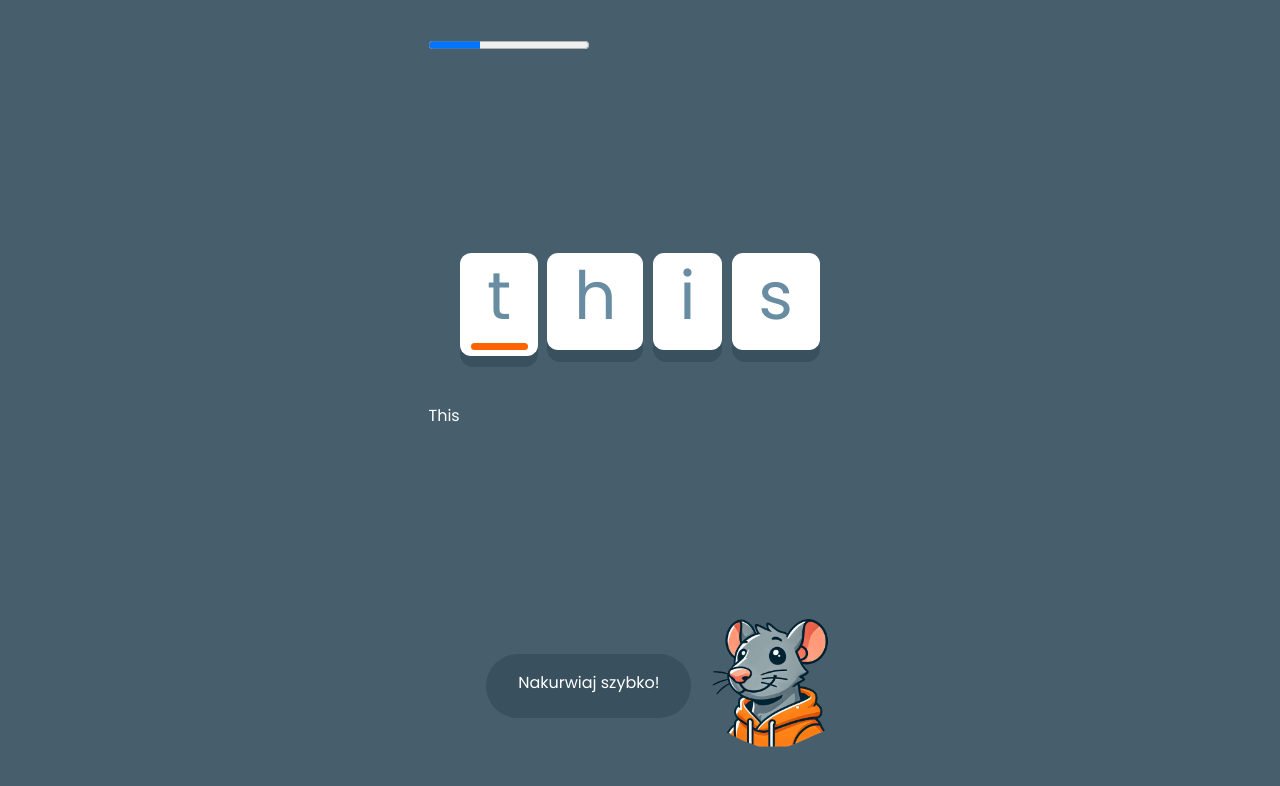
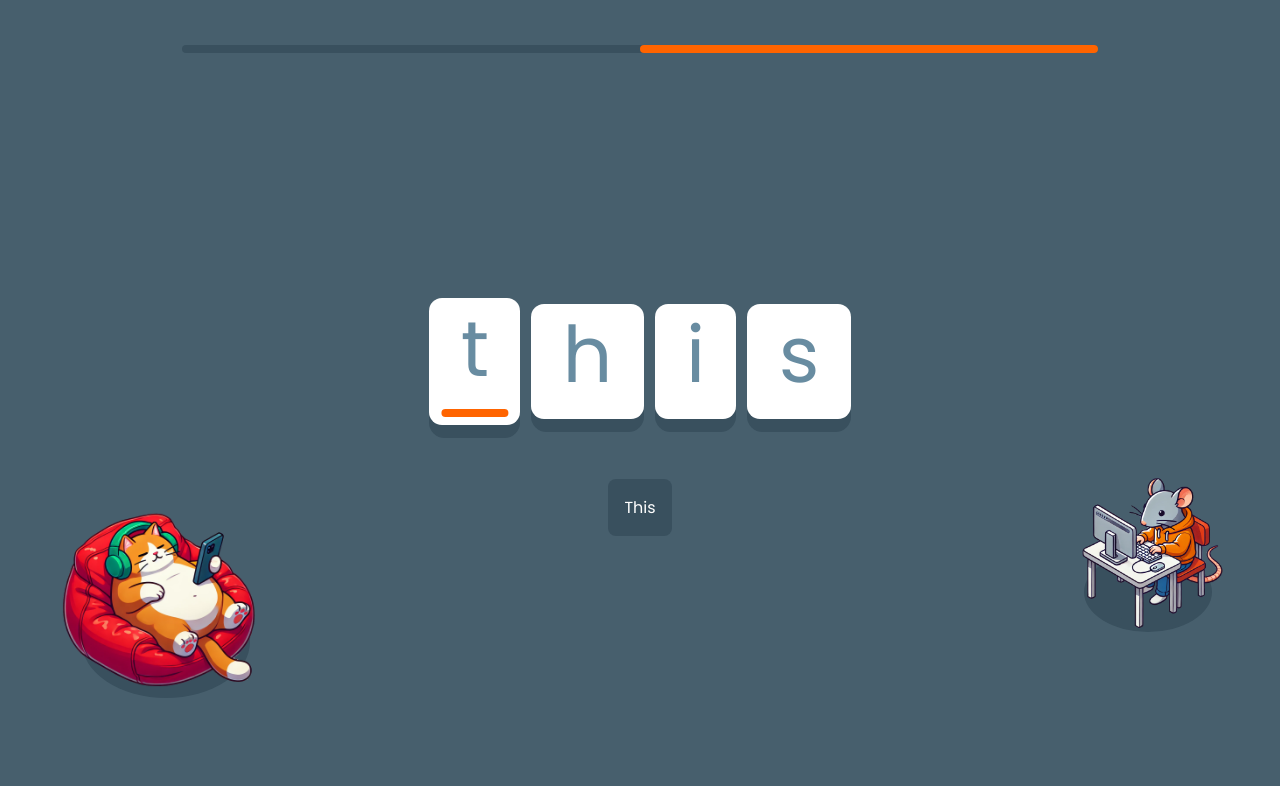
Before and after one commit to ylfe-dev/CorpAcademy, a React (Vite) app in the folder frontend/: page /game in a window 1280 px wide. Shown: the top 786 px of the page. Built offline with nearby package versions, Linux system fonts and the light colour scheme.

Commit message:
coś zrobiłem, nie wiem co

```diff
--- a/frontend/src/components/Hint/hint.scss
+++ b/frontend/src/components/Hint/hint.scss
@@ -6,6 +6,7 @@
     box-sizing:border-box;
     align-items: center;
     justify-items: start;
+    z-index: 999;
 
     &--reverse {
         grid-template-columns:  1fr auto;
--- a/frontend/src/components/LetterBox/letter-box.scss
+++ b/frontend/src/components/LetterBox/letter-box.scss
@@ -4,9 +4,11 @@
     color: $black;
     position: relative;
     transition: all .2s;
+    box-sizing: border-box;
 
     &.wrong {
         animation: wrong .5s forwards;
+        background-color: $red;
     }
 
     &__inner {
@@ -32,19 +34,18 @@
     }
     &--active{
         color: $gray;
-        aspect-ratio: 0.8/1;
 
             &::after{
                 content: "";
                 display: block;
                 position: absolute;
                 bottom:15%;
-                left:14%;
-                width: 74%;
+                left:50%;
+                transform: translateX(-50%);
                 height: 6%;
                 border-radius:50px;
                 background-color: $primary;
-                animation: scalein .1s forwards ;
+                animation: scalein .5s forwards;
             }
 
 
@@ -61,12 +62,13 @@
 }
 
 @keyframes scalein {
-    from{ transform: scale(0);}
-    to{transform: scale(1);}
+    from{ width: 0;}
+    to{ width: 74%; }
 }
 
 @keyframes wrong {
-    0%{ transform: rotate(-20deg);}
+    0%{ transform: rotate(0deg);}
+    33%{ transform: rotate(-20deg);}
     66%{ transform: rotate(20deg);}
     100%{transform: srotate(0deg);}
 }
--- a/frontend/src/components/LetterBox/letterBox.jsx
+++ b/frontend/src/components/LetterBox/letterBox.jsx
@@ -2,7 +2,7 @@ import { useEffect, useState } from 'react';
 import './letter-box.scss'
 
 function LetterBox ({letter, writable, written, cqSize, state}){
-    const bottomPaddingRatio = state == "active" ? 4 : 6;
+    const bottomPaddingRatio = state == "active" ? 3 : 6;
 
 
     const letter_container_style = {
--- a/frontend/src/components/LetterBoxInput/letter-box-input.scss
+++ b/frontend/src/components/LetterBoxInput/letter-box-input.scss
@@ -1,6 +1,7 @@
 .letter-box-input {
     width:100%;
     overflow: hidden;
+    z-index: 999;
 
     label {
         display: block;
@@ -12,6 +13,10 @@
         .word {
             margin-block: 1%;
             display: inline-block;
+            flex-wrap: wrap;
+            display: flex;
+            justify-content: center;
+            align-items: center;
         }
 
         &+input {
--- a/frontend/src/components/LetterBoxInput/letterBoxInput.jsx
+++ b/frontend/src/components/LetterBoxInput/letterBoxInput.jsx
@@ -6,7 +6,7 @@ function LetterBoxInput ({sentence, words, onSuccess, onFailure}){
     const [input, setInput] = useState("")
 
     const max_height_vh = 15;
-    const min_height_vh = 8;
+    const min_height_vh = 15;
 
     const font_size_ratio = 0.65;
 
--- a/frontend/src/components/Scene/scene.scss
+++ b/frontend/src/components/Scene/scene.scss
@@ -6,6 +6,8 @@
     height: 100vh;
     box-sizing: border-box;
     max-width: 980px;
+    width: 100%;
+    box-sizing: border-box;
 
     .info {
     }
@@ -15,6 +17,7 @@
         flex-direction: column;
         gap: 1rem;
         justify-content: center;
+        align-items: center;
 
         flex: 1;
     }
--- a/frontend/src/containers/Game/game.jsx
+++ b/frontend/src/containers/Game/game.jsx
@@ -8,6 +8,7 @@ import Hint from '../../components/Hint/hint'
 
 function Game() {
   const [lesson, setLesson] = useState({sentence: "This", words: "this for"});
+  const [progress, setProgress] = useState(50);
 
   useEffect(()=>{
    /* let audio = new Audio('/Onion.mp3');
@@ -26,17 +27,30 @@ function Game() {
     <Scene type="typ">
 
         <section className='info'>
-          <progress id="file" value="32" max="100"> 32% </progress>
+          <progress id="file"  className="reverse" value={progress} max="100"> 32% </progress>
+
         </section>
 
         <section className='content'>
           <LetterBoxInput sentence={lesson.sentence} words={lesson.words}/>
-          <div><span className=''>{lesson.sentence}</span></div>
+          <div className="translate-section"><span className=''>{lesson.sentence}</span></div>
         </section>
 
         <section className='action'>
-          <Hint text="Nakurwiaj szybko!" character="rat" />
+          {/* {<Hint text="Nakurwiaj szybko!" character="rat" />} */}
         </section>
+
+        <div className='background'>
+          <div class="fat-cat shadow">
+            <img src="img/fat cat.png" alt="fat cat"/>
+            <b noise="tap"></b>
+            <b noise="bam"></b>
+          </div>
+          <div class="smart-rat shadow">
+              <img src="img/smart rat.png" alt="smart rat"/>
+              <b noise="click"></b>
+          </div>
+        </div>
 
     </Scene>
   )
--- a/frontend/src/containers/Game/game.scss
+++ b/frontend/src/containers/Game/game.scss
@@ -37,3 +37,34 @@ body {
   from{ transform: rotate(0deg) }
   to { transform: rotate(360deg) }
 }
+
+.translate-section {
+  display: inline-flex;
+  align-items: center;
+  justify-content: center;
+  padding: 1rem;
+  background-color: $gray-2;
+  border-radius: .5rem;
+}
+
+progress {
+  border-radius: .5rem;
+  width: 100%;
+  height: .5rem;
+
+  &.reverse {
+    transform: rotate(180deg);
+  }
+}
+progress::-webkit-progress-bar {
+  background-color: $gray-2;
+  border-radius: .5rem;
+}
+progress::-webkit-progress-value {
+  background-color: $primary;
+  border-radius: .5rem;
+}
+progress::-moz-progress-bar {
+  background-color: $primary;
+  border-radius: .5rem;
+}
--- /dev/null
+++ b/frontend/src/css/background.scss
@@ -0,0 +1,38 @@
+.background {
+    overflow: hidden;
+    width: 100%;
+
+    --padding: 3rem;
+    font-size: 1rem;
+
+    @media screen and (max-width: 320px) {
+        --padding: 0rem;
+        font-size: .6rem;
+    }
+
+    @media screen and (min-width: 321px) and (max-width: 768px) {
+        --padding: 2rem;
+        font-size: .7rem;
+    }
+
+    @media screen and (min-width: 769px) and (max-width: 1024px) {
+        --padding: 2rem;
+        font-size: 1rem;
+    }
+
+    // font-size: var(--font-size);
+
+    .smart-rat {
+        position: absolute;
+        right: calc(0rem + var(--padding));
+        bottom: 20%;
+        z-index: 0;
+    }
+
+    .fat-cat {
+        position: absolute;
+        left: calc(0rem + var(--padding));
+        bottom: 10%;
+        z-index: 1;
+    }
+}
--- a/frontend/src/css/images.scss
+++ b/frontend/src/css/images.scss
@@ -46,13 +46,14 @@
         position: absolute;
 
         z-index: 0;
-        background-color: gray;
+        background-color: $gray-2;
         border-radius: 50%;
+        // filter: blur(5px);
     }
 }
 
 .fat-cat {
-    font-size: 1.5em;
+    font-size: .7em;
 
     [noise="tap"] {
         transform: rotate(45deg);
@@ -69,7 +70,7 @@
     }
 
     &::before {
-        bottom: 1em;
+        bottom: 2em;
         left: 3em;
         width: 15em;
         height: 10em;
@@ -77,7 +78,7 @@
 }
 
 .smart-rat {
-    font-size: 1.3em;
+    font-size: .5em;
 
     [noise="click"] {
         transform: rotate(-45deg);
@@ -98,11 +99,11 @@
         opacity: 0;
         transform: scale(0);
     }
-    5%, 15% {
+    5%, 20% {
         opacity: 1;
         transform: scale(1);
     }
-    17%, 100% {
+    21%, 100% {
         opacity: 0;
         transform: scale(0);
     }
--- a/frontend/src/shared.scss
+++ b/frontend/src/shared.scss
@@ -1,5 +1,6 @@
 @import './css/images';
 @import './css/button';
+@import './css/background';
 
 #root {
   display: flex;
```
